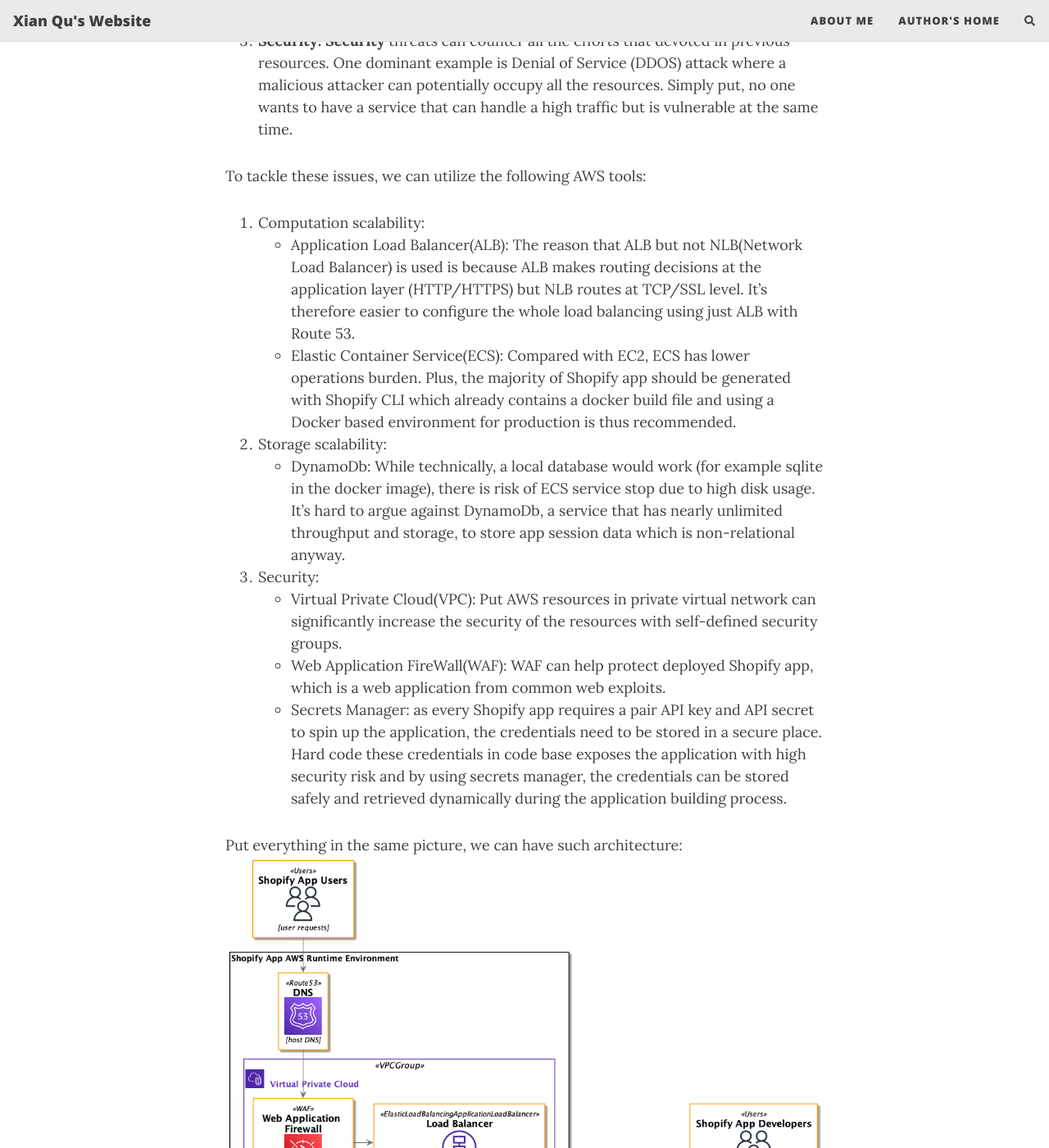
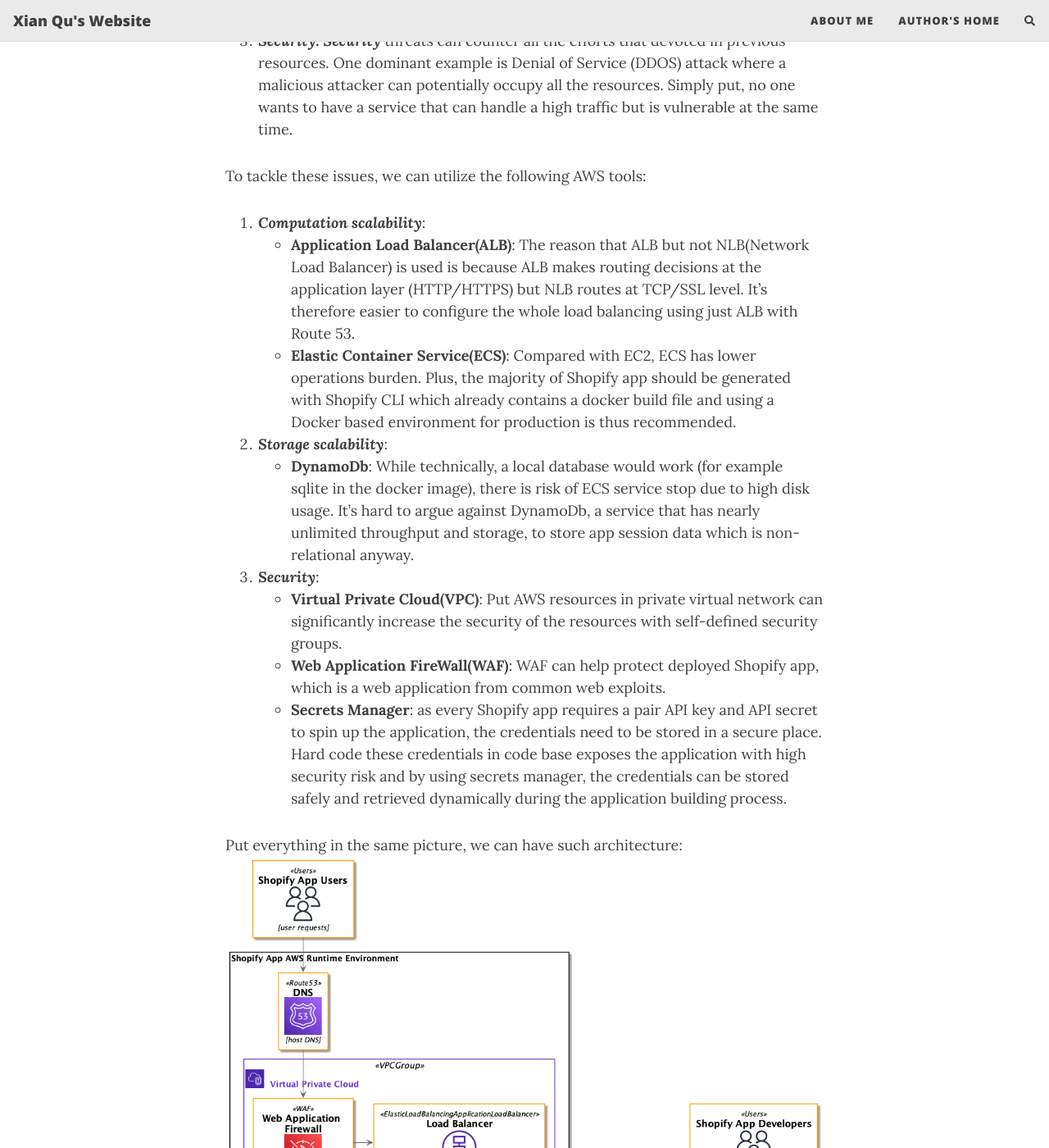
Before and after one commit to xianqugithub/xianqugithub.github.io, a Jekyll site: the page built from _posts/2023-10-23-shopify-aws.md, in a window 1280 px wide and 1400 px high, scrolled down 900 px. Shown: the whole window at 82% size. Built offline with Jekyll 4.4.1, drawn with Linux system fonts in a browser that asks for light colours; nearby versions of some CDN libraries; comment, search, counter and statistics services are not loaded; some of the changed lines change nothing that is shown.

Commit message:
change some fonts.

```diff
--- a/_posts/2023-10-23-shopify-aws.md
+++ b/_posts/2023-10-23-shopify-aws.md
@@ -10,20 +10,20 @@
 
 ## Architecture
 Even though cloud service providers have already significantly reduced the effort to create and maintain infrastructures, there are still a few key points to keep in mind when considering architectural scalability:
-1. **Computation scalability**: Computational resources need to be able to maintain a high service availability at scale.
-2. **Storage scalability**: There should be a plenty amount of storage space to deal with all application data.
-3. **Security: Security** threats can counter all the efforts that devoted in previous resources. One dominant example is Denial of Service (DDOS) attack where a malicious attacker can potentially occupy all the resources. Simply put, no one wants to have a service that can handle a high traffic but is vulnerable at the same time.
+1. ***Computation scalability***: Computational resources need to be able to maintain a high service availability at scale.
+2. ***Storage scalability***: There should be a plenty amount of storage space to deal with all application data.
+3. ***Security: Security*** threats can counter all the efforts that devoted in previous resources. One dominant example is Denial of Service (DDOS) attack where a malicious attacker can potentially occupy all the resources. Simply put, no one wants to have a service that can handle a high traffic but is vulnerable at the same time.
 
 To tackle these issues, we can utilize the following AWS tools:
-1. Computation scalability:
-   - Application Load Balancer(ALB): The reason that ALB but not NLB(Network Load Balancer) is used is because ALB makes routing decisions at the application layer (HTTP/HTTPS) but NLB routes at TCP/SSL level. It's therefore easier to configure the whole load balancing using just ALB with Route 53.
-   - Elastic Container Service(ECS): Compared with EC2, ECS has lower operations burden. Plus, the majority of Shopify app should be generated with Shopify CLI which already contains a docker build file and using a Docker based environment for production is thus recommended.
-2. Storage scalability:
-   - DynamoDb: While technically, a local database would work (for example sqlite in the docker image), there is risk of ECS service stop due to high disk usage. It's hard to argue against DynamoDb, a service that has nearly unlimited throughput and storage, to store app session data which is non-relational anyway.
-3. Security:
-   - Virtual Private Cloud(VPC): Put AWS resources in private virtual network can significantly increase the security of the resources with self-defined security groups.
-   - Web Application FireWall(WAF): WAF can help protect deployed Shopify app, which is a web application from common web exploits.
-   - Secrets Manager: as every Shopify app requires a pair API key and API secret to spin up the application, the credentials need to be stored in a secure place. Hard code these credentials in code base exposes the application with high security risk and by using secrets manager, the credentials can be stored safely and retrieved dynamically during the application building process.
+1. ***Computation scalability***:
+   - **Application Load Balancer(ALB)**: The reason that ALB but not NLB(Network Load Balancer) is used is because ALB makes routing decisions at the application layer (HTTP/HTTPS) but NLB routes at TCP/SSL level. It's therefore easier to configure the whole load balancing using just ALB with Route 53.
+   - **Elastic Container Service(ECS)**: Compared with EC2, ECS has lower operations burden. Plus, the majority of Shopify app should be generated with Shopify CLI which already contains a docker build file and using a Docker based environment for production is thus recommended.
+2. ***Storage scalability***:
+   - **DynamoDb**: While technically, a local database would work (for example sqlite in the docker image), there is risk of ECS service stop due to high disk usage. It's hard to argue against DynamoDb, a service that has nearly unlimited throughput and storage, to store app session data which is non-relational anyway.
+3. ***Security***:
+   - **Virtual Private Cloud(VPC)**: Put AWS resources in private virtual network can significantly increase the security of the resources with self-defined security groups.
+   - **Web Application FireWall(WAF)**: WAF can help protect deployed Shopify app, which is a web application from common web exploits.
+   - **Secrets Manager**: as every Shopify app requires a pair API key and API secret to spin up the application, the credentials need to be stored in a secure place. Hard code these credentials in code base exposes the application with high security risk and by using secrets manager, the credentials can be stored safely and retrieved dynamically during the application building process.
 
 Put everything in the same picture, we can have such architecture:
 ![ShopifyAWSArchitecture](https://xianqugithub.github.io/assets/img/shopify-aws-architecture.jpeg){: .mx-auto.d-block :}
```
